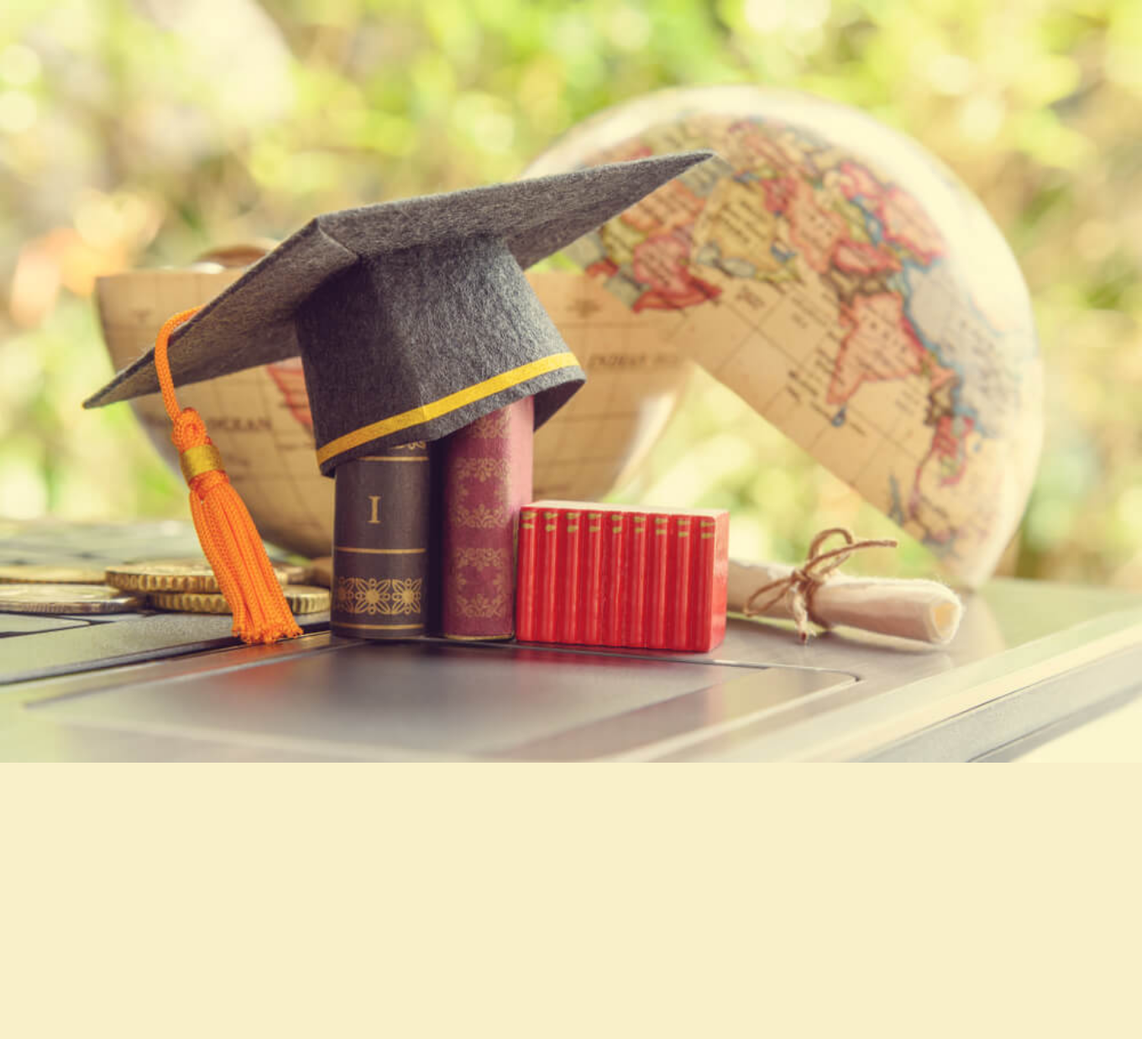
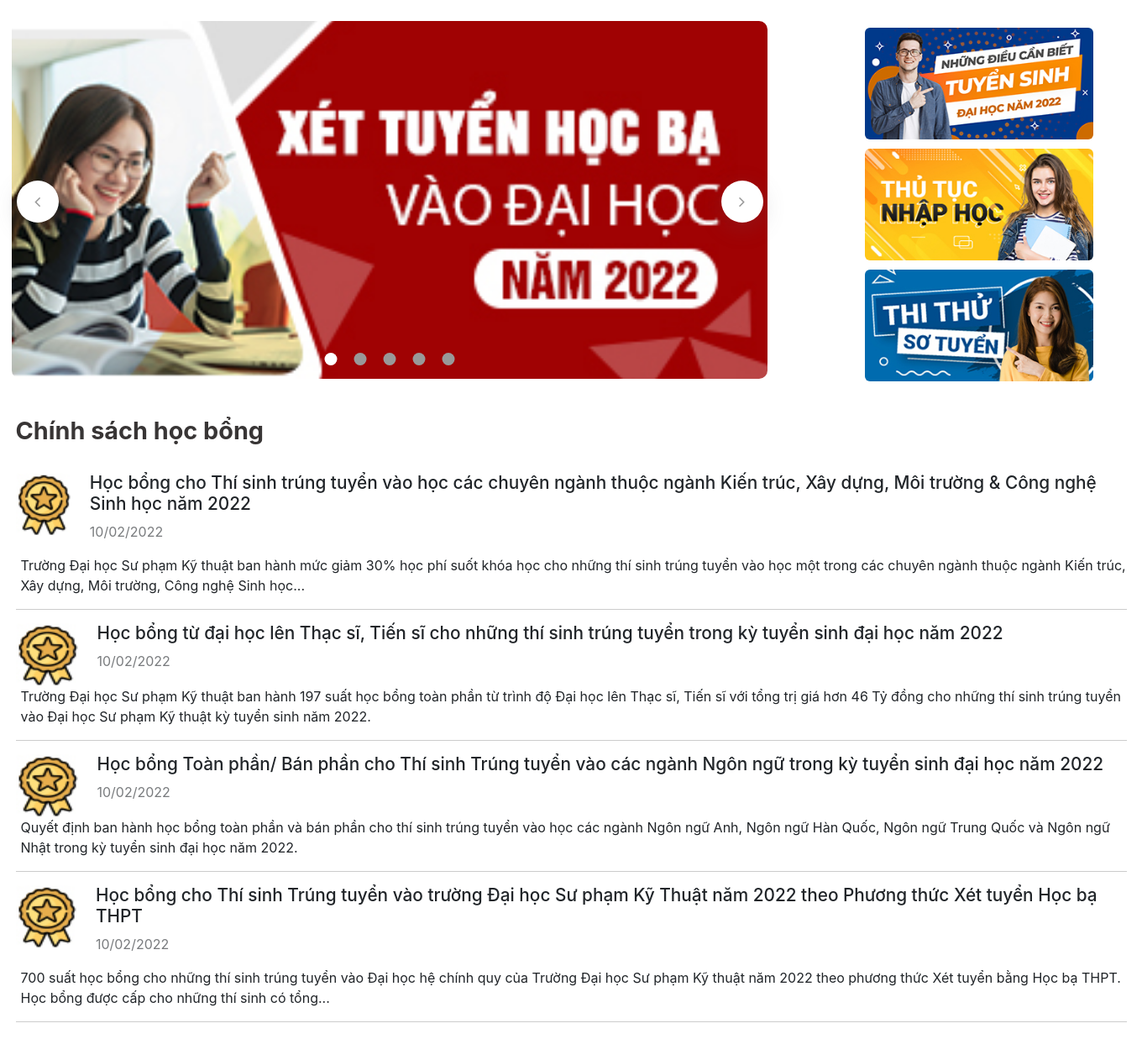
Before and after one commit to Quocdat210201/QLHB, a PHP site: page /system/main.php in a window 1360 px wide. Shown: the whole page at 84% size. Before the commit the page ends 908 px from the top, so only its background shows below. Run offline with PHP 8.4, Linux system fonts and the light colour scheme.

Commit message:
Update home page 16/6

```diff
--- a/assets/css/style.css
+++ b/assets/css/style.css
@@ -61,10 +61,14 @@
 }
 
 /* -------------footer------------------------------------ */
+.footer-section {
+  background-image: linear-gradient(0deg, rgb(94, 160, 246), white);
+}
+
 .footer {
-  width: 100%;
+  max-width: 1333px;
+  margin: auto;
   height: 100px;
-  background-image: linear-gradient(0deg, rgb(94, 160, 246), white);
 }
 
 .footer .adress {
--- a/system/libs/index.php
+++ b/system/libs/index.php
@@ -1,18 +1,314 @@
 <!DOCTYPE html>
 <html lang="en">
+
 <head>
     <meta charset="UTF-8">
     <meta http-equiv="X-UA-Compatible" content="IE=edge">
     <meta name="viewport" content="width=device-width, initial-scale=1.0">
+    <link rel="stylesheet" href="../../assets/css/grid.css">
     <link rel="stylesheet" href="../../assets/css/style.css">
-    <link rel="stylesheet" href="../../assets/css/grid.css">
-    <link rel="stylesheet" href="../../assets/css/base.css">
+    <link rel="preconnect" href="https://fonts.gstatic.com" />
+    <link href="https://fonts.googleapis.com/css2?family=Poppins:wght@400;600&display=swap" rel="stylesheet" />
+    <link rel="stylesheet" href="https://cdnjs.cloudflare.com/ajax/libs/font-awesome/4.7.0/css/font-awesome.min.css" integrity="sha512-SfTiTlX6kk+qitfevl/7LibUOeJWlt9rbyDn92a1DqWOw9vWG2MFoays0sgObmWazO5BQPiFucnnEAjpAB+/Sw==" crossorigin="anonymous" />
     <link rel="stylesheet" href="https://stackpath.bootstrapcdn.com/bootstrap/4.3.1/css/bootstrap.min.css" integrity="sha384-ggOyR0iXCbMQv3Xipma34MD+dH/1fQ784/j6cY/iJTQUOhcWr7x9JvoRxT2MZw1T" crossorigin="anonymous">
     <title>Document</title>
+    <style>
+        .slider {
+            max-width: 1000px;
+            position: relative;
+        }
+
+        .slider-next,
+        .slider-prev {
+            position: absolute;
+            top: 48%;
+            transform: translateY(-50%);
+            width: 50px;
+            height: 50px;
+            border-radius: 100rem;
+            display: flex;
+            justify-content: center;
+            align-items: center;
+            color: #999;
+            background-color: white;
+            box-shadow: rgba(100, 100, 111, 0.2) 0px 7px 29px 0px;
+            cursor: pointer;
+            font-size: 20px;
+            z-index: 10;
+        }
+
+        .slider-next {
+            right: 105px;
+        }
+
+        .slider-prev {
+            left: 6px;
+        }
+
+        .slider-dots {
+            position: absolute;
+            left: 45%;
+            transform: translateX(-50%);
+            bottom: 5%;
+            display: flex;
+            justify-content: center;
+            align-items: center;
+            list-style: none;
+            z-index: 10;
+        }
+
+        .slider-dots li {
+            margin: 0 10px;
+            width: 15px;
+            height: 15px;
+            border-radius: 100rem;
+            background-color: #999;
+            cursor: pointer;
+            transition: background-color 0.25s linear;
+        }
+
+        .slider-dots li.active {
+            background-color: white;
+        }
+
+        .slider-wrapper {
+            width: 90%;
+            height: 430px;
+            overflow: hidden;
+            position: relative;
+        }
+
+        .slider-main {
+            display: flex;
+            position: relative;
+            transition: transform 0.25s linear;
+            height: 84%;
+        }
+
+        .slider-item {
+            height: 100%;
+            width: 100%;
+            flex: 1 0 100%;
+            user-select: none;
+        }
+
+        .slider-item img {
+            width: 100%;
+            height: 118%;
+            object-fit: cover;
+            border-radius: 10px;
+        }
+
+        .navbar-img {
+            margin-bottom: 11px;
+        }
+
+        .navbar-img img {
+            width: 116%;
+            border-radius: 6px;
+        }
+
+        .box-new {
+            max-width: 1323px;
+            margin: auto;
+            margin-top: 20px;
+            margin-bottom: 20px;
+        }
+
+        .box-new-desc {
+            margin-bottom: 30px;
+            color: #383535;
+            font-size: 1.8rem;
+            font-weight: 700;
+            line-height: 2.5rem;
+            width: 300px;
+        }
+
+        .box-new-desc:hover {
+            color: #b33f3f;
+            cursor: pointer;
+        }
+
+        .box-new-item {
+            border-bottom: 1px solid #ccc;
+            margin-top: 16px;
+        }
+
+        .box-new-item-wrap {
+            display: flex;
+        }
+
+        .box-new-item-body {
+            margin-left: 6px;
+        }
+    </style>
 </head>
+
 <body>
-<div class="homepage">
-    <img src="./assets/img/homepage.jpg" alt="">
-</div>
+    <div class="homepage">
+        <div class="grid" style="width: 1333px; margin: auto; display: flex; margin-top:25px;">
+            <div class="slider" style="width:80%;">
+                <i class="fa fa-angle-left slider-prev" style="text-align: center;display: flex; align-items: center;"></i>
+                <ul class="slider-dots">
+                    <li class="slider-dot-item active" data-index="0"></li>
+                    <li class="slider-dot-item" data-index="1"></li>
+                    <li class="slider-dot-item" data-index="2"></li>
+                    <li class="slider-dot-item" data-index="3"></li>
+                    <li class="slider-dot-item" data-index="4"></li>
+                </ul>
+                <div class="slider-wrapper">
+                    <div class="slider-main">
+                        <div class="slider-item">
+                            <img src="./assets/img/img1.png" alt="" />
+                        </div>
+                        <div class="slider-item">
+                            <img src="./assets/img/img2.png" alt="" />
+                        </div>
+                        <div class="slider-item">
+                            <img src="./assets/img/img3.jpg" alt="" />
+                        </div>
+                        <div class="slider-item">
+                            <img src="./assets/img/img4.jpg" alt="" />
+                        </div>
+                        <div class="slider-item">
+                            <img src="./assets/img/img5.jpg" alt="" />
+                        </div>
+                    </div>
+                </div>
+                <i class="fa fa-angle-right slider-next" style="text-align: center;display: flex; align-items: center;"></i>
+            </div>
+            <div class="navbar" style="width:20%; display: flex; flex-direction: column; height: 10%;">
+                <div class="navbar-img">
+                    <img src="./assets/img/img6.jpg" alt="">
+                </div>
+                <div class="navbar-img">
+                    <img src="./assets/img/img8.jpg" alt="">
+                </div>
+                <div class="navbar-img">
+                    <img src="./assets/img/img9.jpg" alt="">
+                </div>
+                <!--<div class="navbar-img">
+                <img src="./assets/img/img10.jpg" alt="">
+            </div> -->
+            </div>
+        </div>
+        <div class="box-new">
+            <h2 class="box-new-desc">Chính sách học bổng</h2>
+            <div class="box-new-item">
+                <div class="box-new-item-wrap">
+                    <img src="./assets/img/logo-star.jpg" alt="" style="width: 75px;margin: 0 22px 0 0;height: 75px;">
+                    <div class="box-new-item-content">
+                        <h4 style="font-size: 1.3rem">Học bổng cho Thí sinh trúng tuyển vào học các chuyên ngành thuộc ngành Kiến trúc, Xây dựng, Môi trường & Công nghệ Sinh học năm 2022</h4>
+                        <p style="opacity: 0.6">10/02/2022</p>
+                    </div>
+                </div>
+                <div class="box-new-item-body">
+                    <p class="box-new-item-body-content">
+                    Trường Đại học Sư phạm Kỹ thuật ban hành mức giảm 30% học phí suốt khóa học cho những thí sinh trúng tuyển vào học một trong các chuyên ngành thuộc ngành Kiến trúc, Xây dựng, Môi trường, Công nghệ Sinh học...
+                    </p>
+                </div>
+            </div>
+            <div class="box-new-item">
+                <div class="box-new-item-wrap">
+                    <img src="./assets/img/logo-star.jpg" alt="" style="width: 75px;margin: 0 22px 0 0;height: 75px;">
+                    <div class="box-new-item-content">
+                        <h4 style="font-size: 1.3rem">Học bổng từ đại học lên Thạc sĩ, Tiến sĩ cho những thí sinh trúng tuyển trong kỳ tuyển sinh đại học năm 2022</h4>
+                        <p style="opacity: 0.6">10/02/2022</p>
+                    </div>
+                </div>
+                <div class="box-new-item-body">
+                    <p class="box-new-item-body-content">
+                        Trường Đại học Sư phạm Kỹ thuật ban hành 197 suất học bổng toàn phần từ trình độ Đại học lên Thạc sĩ, Tiến sĩ với tổng trị giá hơn 46 Tỷ đồng cho những thí sinh trúng tuyển vào Đại học Sư phạm Kỹ thuật kỳ tuyển sinh năm 2022.
+                    </p>
+                </div>
+            </div>
+            <div class="box-new-item">
+                <div class="box-new-item-wrap">
+                    <img src="./assets/img/logo-star.jpg" alt="" style="width: 75px;margin: 0 22px 0 0;height: 75px;">
+                    <div class="box-new-item-content">
+                        <h4 style="font-size: 1.3rem">Học bổng Toàn phần/ Bán phần cho Thí sinh Trúng tuyển vào các ngành Ngôn ngữ trong kỳ tuyển sinh đại học năm 2022</h4>
+                        <p style="opacity: 0.6">10/02/2022</p>
+                    </div>
+                </div>
+                <div class="box-new-item-body">
+                    <p class="box-new-item-body-content">
+                    Quyết định ban hành học bổng toàn phần và bán phần cho thí sinh trúng tuyển vào học các ngành Ngôn ngữ Anh, Ngôn ngữ Hàn Quốc, Ngôn ngữ Trung Quốc và Ngôn ngữ Nhật trong kỳ tuyển sinh đại học năm 2022.
+                </div>
+            </div>
+            <div class="box-new-item">
+                <div class="box-new-item-wrap">
+                    <img src="./assets/img/logo-star.jpg" alt="" style="width: 75px;margin: 0 22px 0 0;height: 75px;">
+                    <div class="box-new-item-content">
+                        <h4 style="font-size: 1.3rem">Học bổng cho Thí sinh Trúng tuyển vào trường Đại học Sư phạm Kỹ Thuật năm 2022 theo Phương thức Xét tuyển Học bạ THPT</h4>
+                        <p style="opacity: 0.6">10/02/2022</p>
+                    </div>
+                </div>
+                <div class="box-new-item-body">
+                    <p class="box-new-item-body-content">
+                    700 suất học bổng cho những thí sinh trúng tuyển vào Đại học hệ chính quy của Trường Đại học Sư phạm Kỹ thuật năm 2022 theo phương thức Xét tuyển bằng Học bạ THPT. Học bổng được cấp cho những thí sinh có tổng...
+                    </p>
+                </div>
+            </div>
+
+        </div>
+    </div>
+
+    <script>
+        window.addEventListener("load", function() {
+            const slider = document.querySelector(".slider");
+            const sliderMain = document.querySelector(".slider-main");
+            const sliderItems = document.querySelectorAll(".slider-item");
+            const nextBtn = document.querySelector(".slider-next");
+            const prevBtn = document.querySelector(".slider-prev");
+            const dotItems = document.querySelectorAll(".slider-dot-item");
+            const sliderItemWidth = sliderItems[0].offsetWidth;
+            const sliderLength = sliderItems.length;
+            let postionX = 0;
+            let index = 0;
+
+            nextBtn.addEventListener("click", function() {
+                handleChangeSlider(1)
+            });
+
+            prevBtn.addEventListener("click", function() {
+                handleChangeSlider(-1)
+            });
+            [ ... dotItems].forEach((item) =>
+                item.addEventListener("click", function(e){
+                    [ ... dotItems].forEach((el) => el.classList.remove("active"));
+                    const slideIndex = parseInt(e.target.dataset.index);
+                    index += slideIndex;
+                    index.slideIndex ;
+                    postionX = -1 * index * sliderItemWidth;
+                    sliderMain.style = `transform: translateX(${postionX}px)`
+                })
+            )
+
+            function handleChangeSlider(direction){
+                if(direction === 1){
+                    if(index >= sliderLength-1){
+                        index = sliderLength - 1;
+                        return;
+                    };
+                    postionX = postionX - sliderItemWidth
+                    sliderMain.style = `transform: translateX(${postionX}px)`
+                    index ++;
+                }else if(direction === -1){
+                    if(index <=0) {
+                        index = 0;
+                        return;
+                    };
+                    postionX = postionX + sliderItemWidth
+                    sliderMain.style = `transform: translateX(${postionX}px)`
+                    index --;
+                }
+                [ ... dotItems].forEach((el) => el.classList.remove("active"));
+                dotItems[index].classList.add("active");
+
+            }
+        })
+
+    </script>
 </body>
+
 </html>
--- a/system/libs/statistical.php
+++ b/system/libs/statistical.php
@@ -4,7 +4,9 @@
     <meta charset="UTF-8">
     <meta http-equiv="X-UA-Compatible" content="IE=edge">
     <meta name="viewport" content="width=device-width, initial-scale=1.0">
-    <link rel="stylesheet" href="../../CSS/style.css">
+    <link rel="stylesheet" href="./assets/css/style.css">
+    <link rel="stylesheet" href="./assets/css/grid.css">
+    <link rel="stylesheet" href="./assets/css/base.css">
     <link rel="stylesheet" href="https://stackpath.bootstrapcdn.com/bootstrap/4.3.1/css/bootstrap.min.css" integrity="sha384-ggOyR0iXCbMQv3Xipma34MD+dH/1fQ784/j6cY/iJTQUOhcWr7x9JvoRxT2MZw1T" crossorigin="anonymous">
     <title>Thống kê</title>
 
```
Also changed, not shown: connect/connect.php (added, +13 -0 lines), assets/img/ig7.jpg (added), assets/img/img1.png (added), assets/img/img10.jpg (added), assets/img/img2.png (added), assets/img/img3.jpg (added), assets/img/img4.jpg (added), assets/img/img5.jpg (added), assets/img/img6.jpg (added), assets/img/img8.jpg (added), assets/img/img9.jpg (added), assets/img/logo-star.jpg (added).
